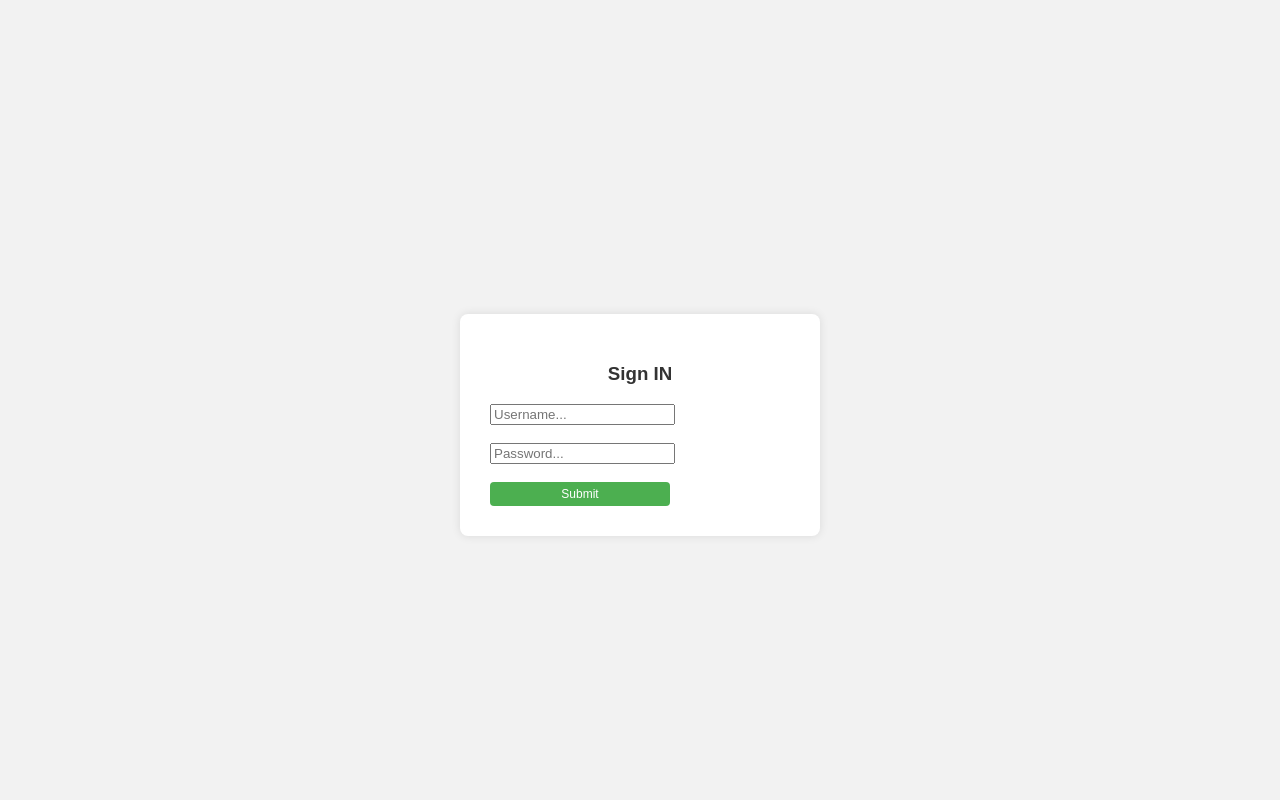
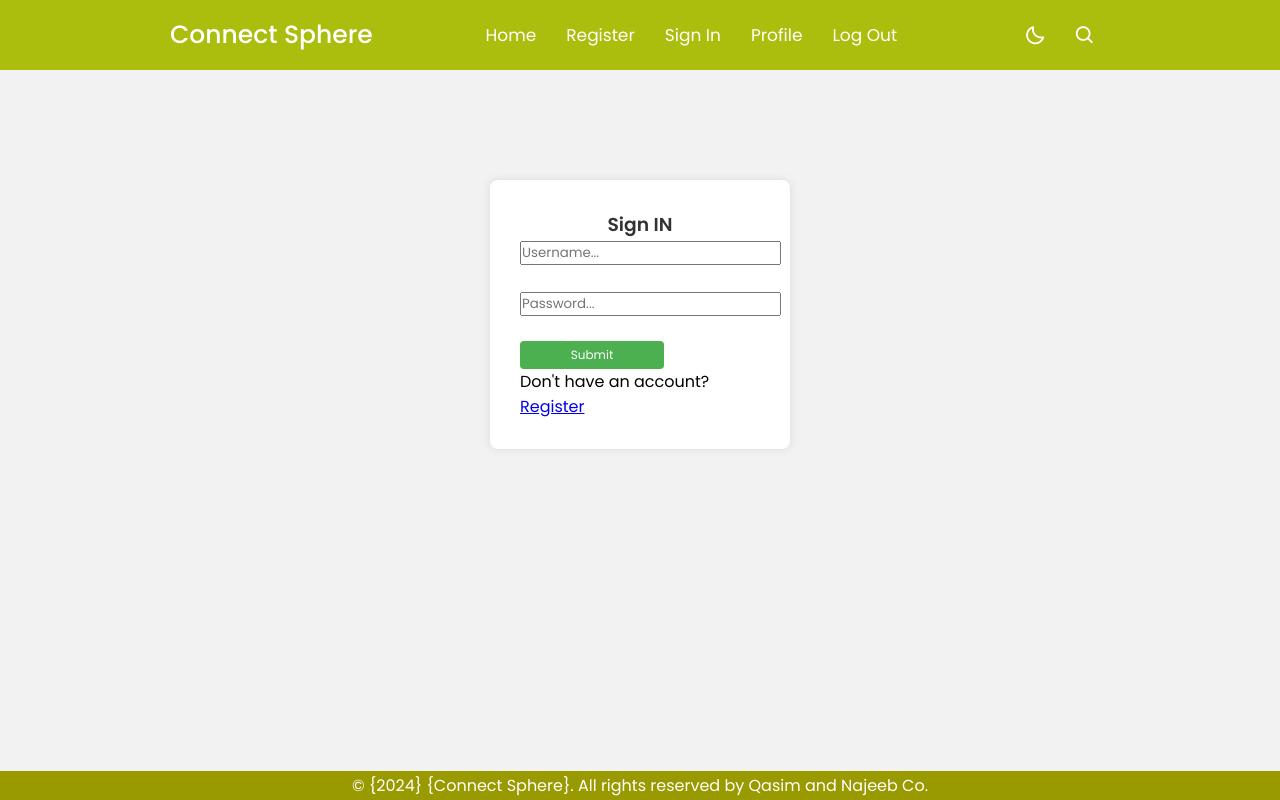
Before and after one commit to Mqasim94/CONNECT_SPHERE, a Django app: page /users/signin/ in a window 1280 px wide. Run offline with Django 5.2, Linux system fonts and the light colour scheme.

Commit message:
Form styling updated. Navbar and footer added with a base file

```diff
--- /dev/null
+++ b/static/css/footer.css
@@ -0,0 +1,31 @@
+body {
+    margin: 0;
+    padding: 0;
+    font-family: Arial, sans-serif;
+    min-height: 100vh;
+    display: flex;
+    flex-direction: column;
+}
+
+header {
+    background-color: rgb(153, 153, 0);
+    color: rgb(255, 255, 255);
+    padding: 5px;
+    text-align: center;
+    width: 100%;
+}
+
+main {
+    flex: 1;
+    padding: 20px;
+}
+
+footer {
+    background-color: rgb(153, 153, 0);
+    color: rgb(255, 255, 255);
+    padding: 2px;
+    text-align: center;
+    position: fixed;
+    bottom: 0;
+    width: 100%;
+}
--- a/static/css/register.css
+++ b/static/css/formstyling.css
@@ -1,4 +1,5 @@
 /* static/your_app/css/styles.css */
+/* this is the base styling for every form*/
 
 body {
     font-family: Arial, sans-serif;
@@ -12,7 +13,7 @@ body {
 }
 
 form {
-    background-color: #fff;
+    background-color: #ffffff;
     padding: 10px;
     border-radius: 8px;
     box-shadow: 0 0 10px rgba(0, 0, 0, 0.1);
--- /dev/null
+++ b/static/css/navbar.css
@@ -0,0 +1,291 @@
+/* ===== Google Font Import - Poppins ===== */
+/* CSS file of Navbar */
+@import url('https://fonts.googleapis.com/css2?family=Poppins:wght@300;400;500;600&display=swap');
+
+*{
+    margin: 0;
+    padding: 0;
+    box-sizing: border-box;
+    font-family: 'Poppins', sans-serif;
+    transition: all 0.4s ease;;
+}
+
+/* ===== Colours ===== */
+:root{
+    --body-color: #E4E9F7;
+    --nav-color: rgb(171, 189, 13);
+    --side-nav: #010718;
+    --text-color: #FFF;
+    --search-bar: #F2F2F2;
+    --search-text: #010718;
+}
+
+body{
+    height: 100vh;
+    background-color: var(--body-color);
+}
+
+body.dark{
+    --body-color: #18191A;
+    --nav-color: #242526;
+    --side-nav: #242526;
+    --text-color: #CCC;
+    --search-bar: #242526;
+}
+
+nav{
+    position: fixed;
+    top: 0;
+    left: 0;
+    height: 70px;
+    width: 100%;
+    background-color: var(--nav-color);
+    z-index: 100;
+}
+
+body.dark nav{
+    border: 1px solid #393838;
+
+}
+
+nav .nav-bar{
+    position: relative;
+    height: 100%;
+    max-width: 1000px;
+    width: 100%;
+    background-color: var(--nav-color);
+    margin: 0 auto;
+    padding: 0 30px;
+    display: flex;
+    align-items: center;
+    justify-content: space-between;
+}
+
+nav .nav-bar .sidebarOpen{
+    color: var(--text-color);
+    font-size: 25px;
+    padding: 5px;
+    cursor: pointer;
+    display: none;
+}
+
+nav .nav-bar .logo a{
+    font-size: 25px;
+    font-weight: 500;
+    color: var(--text-color);
+    text-decoration: none;
+}
+
+.menu .logo-toggle{
+    display: none;
+}
+
+.nav-bar .nav-links{
+    display: flex;
+    align-items: center;
+}
+
+.nav-bar .nav-links li{
+    margin: 0 5px;
+    list-style: none;
+}
+
+.nav-links li a{
+    position: relative;
+    font-size: 17px;
+    font-weight: 400;
+    color: var(--text-color);
+    text-decoration: none;
+    padding: 10px;
+}
+
+.nav-links li a::before{
+    content: '';
+    position: absolute;
+    left: 50%;
+    bottom: 0;
+    transform: translateX(-50%);
+    height: 6px;
+    width: 6px;
+    border-radius: 50%;
+    background-color: var(--text-color);
+    opacity: 0;
+    transition: all 0.3s ease;
+}
+
+.nav-links li:hover a::before{
+    opacity: 1;
+}
+
+.nav-bar .darkLight-searchBox{
+    display: flex;
+    align-items: center;
+}
+
+.darkLight-searchBox .dark-light,
+.darkLight-searchBox .searchToggle{
+    height: 40px;
+    width: 40px;
+    display: flex;
+    align-items: center;
+    justify-content: center;
+    margin: 0 5px;
+}
+
+.dark-light i,
+.searchToggle i{
+    position: absolute;
+    color: var(--text-color);
+    font-size: 22px;
+    cursor: pointer;
+    transition: all 0.3s ease;
+}
+
+.dark-light i.sun{
+    opacity: 0;
+    pointer-events: none;
+}
+
+.dark-light.active i.sun{
+    opacity: 1;
+    pointer-events: auto;
+}
+
+.dark-light.active i.moon{
+    opacity: 0;
+    pointer-events: none;
+}
+
+.searchToggle i.cancel{
+    opacity: 0;
+    pointer-events: none;
+}
+
+.searchToggle.active i.cancel{
+    opacity: 1;
+    pointer-events: auto;
+}
+
+.searchToggle.active i.search{
+    opacity: 0;
+    pointer-events: none;
+}
+
+.searchBox{
+    position: relative;
+}
+
+.searchBox .search-field{
+    position: absolute;
+    bottom: -85px;
+    right: 5px;
+    height: 50px;
+    width: 300px;
+    display: flex;
+    align-items: center;
+    background-color: var(--nav-color);
+    padding: 3px;
+    border-radius: 6px;
+    box-shadow: 0 5px 5px rgba(0, 0, 0, 0.1);
+    opacity: 0;
+    pointer-events: none;
+    transition: all 0.3s ease;
+}
+
+.searchToggle.active ~ .search-field{
+    bottom: -74px;
+    opacity: 1;
+    pointer-events: auto;
+}
+
+.search-field::before{
+    content: '';
+    position: absolute;
+    right: 14px;
+    top: -4px;
+    height: 12px;
+    width: 12px;
+    background-color: var(--nav-color);
+    transform: rotate(-45deg);
+    z-index: -1;
+}
+
+.search-field input{
+    height: 100%;
+    width: 100%;
+    padding: 0 45px 0 15px;
+    outline: none;
+    border: none;
+    border-radius: 4px;
+    font-size: 14px;
+    font-weight: 400;
+    color: var(--search-text);
+    background-color: var(--search-bar);
+}
+
+body.dark .search-field input{
+    color: var(--text-color);
+}
+
+.search-field i{
+    position: absolute;
+    color: var(--nav-color);
+    right: 15px;
+    font-size: 22px;
+    cursor: pointer;
+}
+
+body.dark .search-field i{
+    color: var(--text-color);
+}
+
+@media (max-width: 790px) {
+    nav .nav-bar .sidebarOpen{
+        display: block;
+    }
+
+    .menu{
+        position: fixed;
+        height: 100%;
+        width: 320px;
+        left: -100%;
+        top: 0;
+        padding: 20px;
+        background-color: var(--side-nav);
+        z-index: 100;
+        transition: all 0.4s ease;
+    }
+
+    nav.active .menu{
+        left: -0%;
+    }
+
+    nav.active .nav-bar .navLogo a{
+        opacity: 0;
+        transition: all 0.3s ease;
+    }
+
+    .menu .logo-toggle{
+        display: block;
+        width: 100%;
+        display: flex;
+        align-items: center;
+        justify-content: space-between;
+    }
+
+    .logo-toggle .siderbarClose{
+        color: var(--text-color);
+        font-size: 24px;
+        cursor: pointer;
+    }
+
+    .nav-bar .nav-links{
+        flex-direction: column;
+        padding-top: 30px;
+    }
+
+    .nav-links li a{
+        display: block;
+        margin-top: 20px;
+    }
+}
--- /dev/null
+++ b/templates/base.html
@@ -0,0 +1,75 @@
+{% comment %} This is a base template of our website whcich will remains same on every page. {% endcomment %}
+
+{% load static %}
+<!DOCTYPE html>
+<html lang="en">
+<head>
+
+    <meta charset="UTF-8">
+    <meta name="viewport" content="width=device-width, initial-scale=1.0">
+    {% comment %} Footer styling {% endcomment %}
+    <link rel="stylesheet" href="{% static 'css/footer.css' %}">
+    {% comment %} Nav bar styling {% endcomment %}
+    <link rel="stylesheet" href="{% static 'css/navbar.css' %}">
+    <title>{% block title %}Base{% endblock %}</title>
+    <link href='https://unpkg.com/boxicons@2.1.1/css/boxicons.min.css' rel='stylesheet'>
+</head>
+<body>
+    <header>
+        <nav>
+            <div class="nav-bar">
+                <i class='bx bx-menu sidebarOpen' ></i>
+                <span class="logo navLogo"><a href="#">Connect Sphere</a></span>
+
+                <div class="menu">
+                    <div class="logo-toggle">
+                        <span class="logo"><a href="#">Connect Sphere</a></span>
+                        <i class='bx bx-x siderbarClose'></i>
+                    </div>
+
+                    <ul class="nav-links">
+                        <li><a href="#">Home</a></li>
+                        <li><a href="#">Register</a></li>
+                        <li><a href="#">Sign In</a></li>
+                        <li><a href="#">Profile</a></li>
+                        <li><a href="#">Log Out</a></li>
+                    </ul>
+                </div>
+
+                <div class="darkLight-searchBox">
+                    <div class="dark-light">
+                        <i class='bx bx-moon moon'></i>
+                        <i class='bx bx-sun sun'></i>
+                    </div>
+
+                    <div class="searchBox">
+                       <div class="searchToggle">
+                        <i class='bx bx-x cancel'></i>
+                        <i class='bx bx-search search'></i>
+                       </div>
+
+                        <div class="search-field">
+                            <input type="text" placeholder="Search...">
+                            <i class='bx bx-search'></i>
+                        </div>
+                    </div>
+                </div>
+            </div>
+        </nav>
+    </header>
+
+
+
+
+    <main>
+        {% block content %}{% endblock %}
+    </main>
+    {% comment %} Footer of Connect Sphere  {% endcomment %}
+    <footer>
+        <p>&copy; {2024} {Connect Sphere}. All rights reserved by Qasim and Najeeb Co.
+    </footer>
+    {% comment %} linking javascript file  {% endcomment %}
+    <script src="{% static 'javascript/script.js' %}"></script>
+
+</body>
+</html>
--- a/users/templates/users/signin.html
+++ b/users/templates/users/signin.html
@@ -1,6 +1,11 @@
+{% extends 'base.html' %}
 
 {% load static %}
-<link rel="stylesheet" href="{% static 'css/register.css' %}" >
+
+{% block title %}{% endblock %}
+
+{% block content %}
+<link rel="stylesheet" href="{% static 'css/formstyling.css' %}" >
 
 <div class="login-page">
     <div class="form">
@@ -16,7 +21,9 @@
         </div>
         <br>
         <button type="submit"> Submit </button>
-        {% comment %} <p class="message">Don't have an account? <a href="{% url 'users:register' %}">Register</a></p> {% endcomment %}
+        {% comment %} Redirecting to new user form if don't have an account  {% endcomment %}
+        <p class="message">Don't have an account? <a href="{% url 'register' %}">Register</a></p>
       </form>
     </div>
   </div>
+  {% endblock %}
```
Also changed, not shown: posts/templates/posts/profile.html (+11 -2 lines), static/javascript/script.js (added, +46 -0 lines), users/templates/users/register.html (+9 -2 lines), db.sqlite3.
